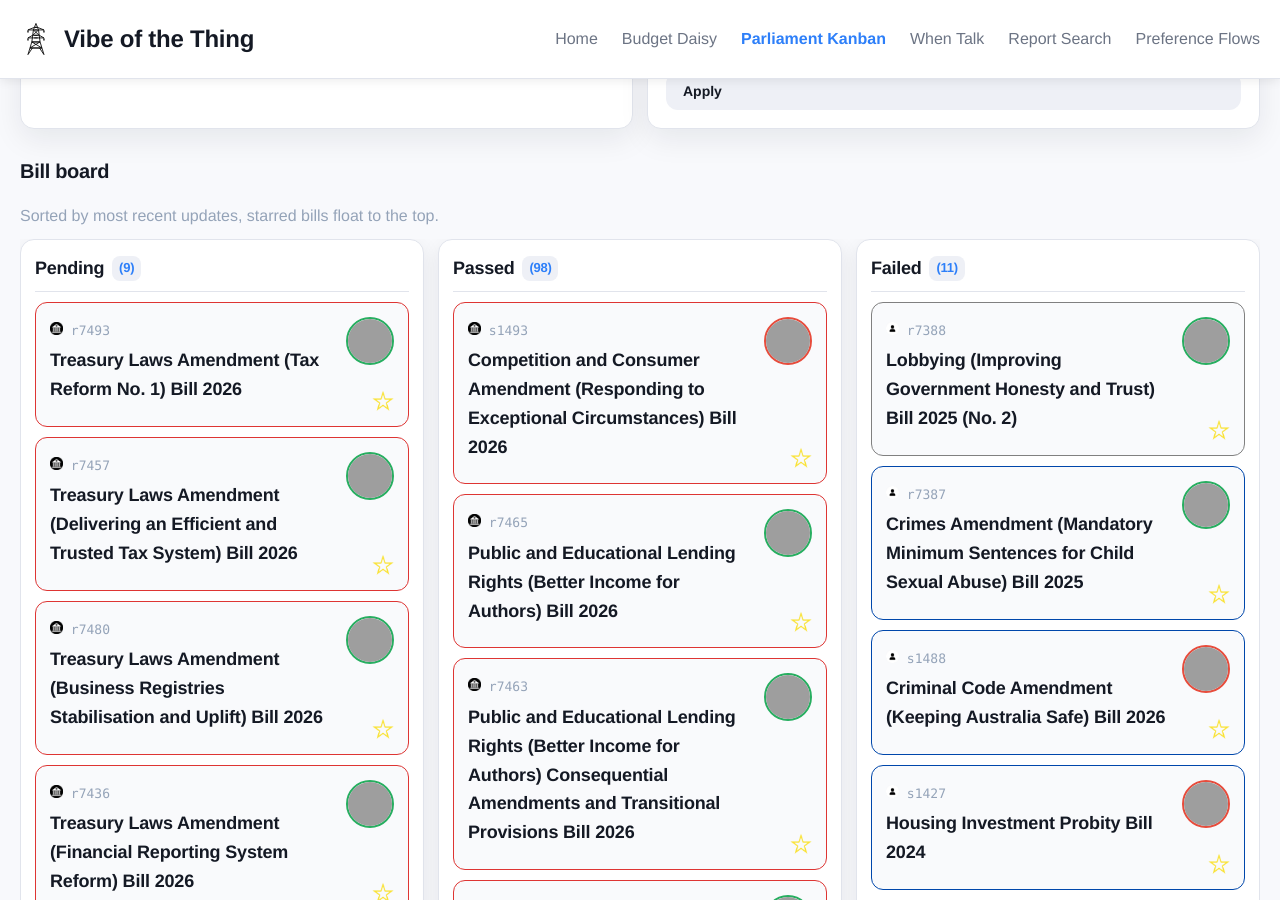
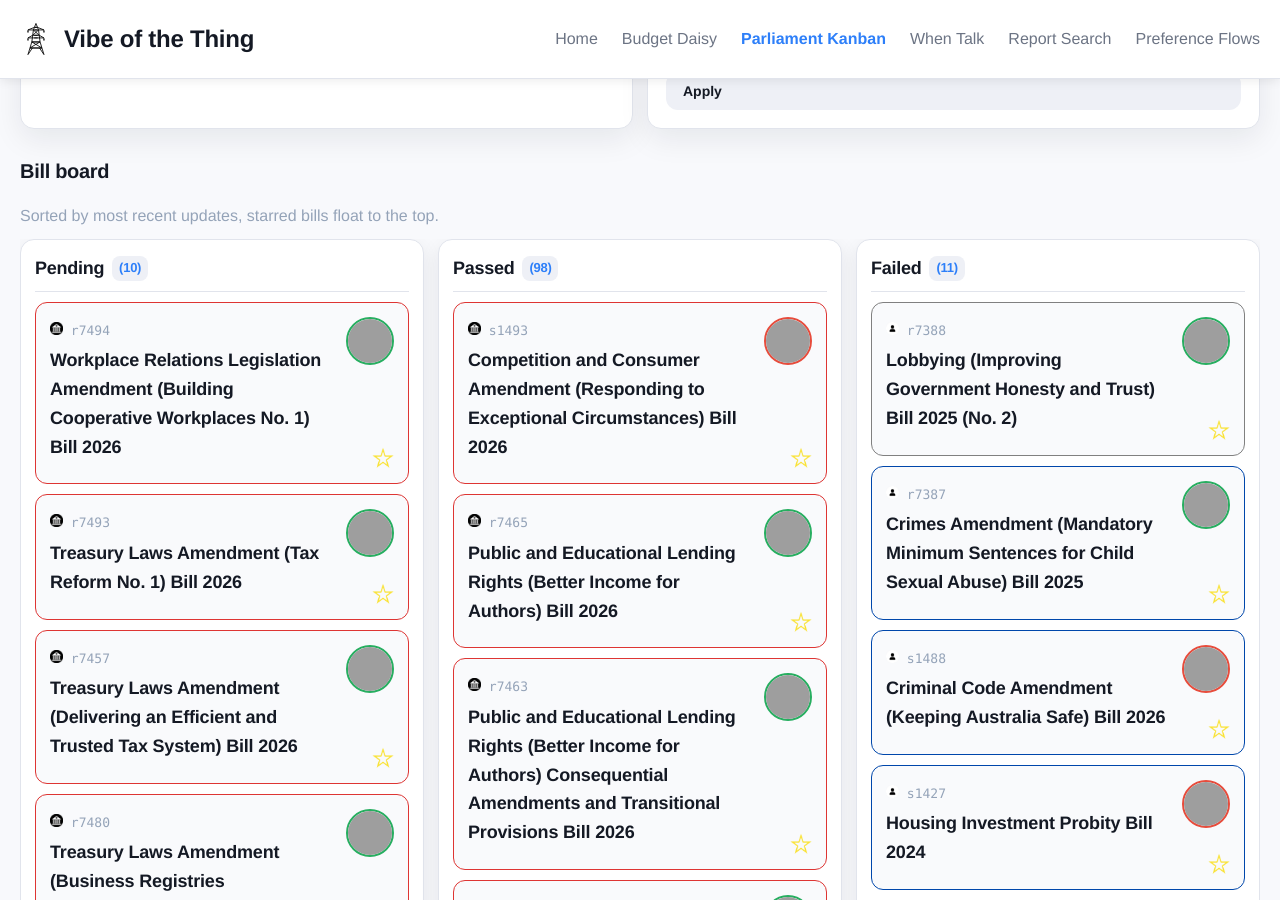
Before and after one commit to Coedice/vibe-of-the-thing, a Jekyll site: the page built from parliament-kanban/index.html, in a window 1280 px wide and 900 px high, scrolled down 595 px. Built offline with Jekyll 4.4.1, drawn with Linux system fonts in a browser that asks for light colours; grey boxes are pictures that could not be loaded.

Commit message:
Update bill data

```diff
--- a/_data/bills.yml
+++ b/_data/bills.yml
@@ -68,7 +68,7 @@ pending:
   introducer_party: Labor
   introducer_id: '10925'
   introducer_division: Fraser
-  pdf_url: https://parlinfo.aph.gov.au/parlInfo/download/legislation/bills/r7457_first-reps/toc_pdf/26037b01.pdf;fileType=application%2Fpdf
+  pdf_url: https://parlinfo.aph.gov.au/parlInfo/download/legislation/bills/r7457_third-reps/toc_pdf/26037b01.pdf;fileType=application%2Fpdf
   last_updated: 2026-06-02
   second_reading_hansard_url: https://parlinfo.aph.gov.au/parlInfo/search/display/display.w3p;query=Id%3A%22chamber%2Fhansardr%2F29149%2F0030%22
 - bill_id: r7480
@@ -98,8 +98,23 @@ pending:
   introducer_id: '10809'
   introducer_division: Rankin
   pdf_url: https://parlinfo.aph.gov.au/parlInfo/download/legislation/bills/r7493_first-reps/toc_pdf/26072b01.pdf;fileType=application%2Fpdf
-  last_updated: 2026-06-02
+  last_updated: 2026-06-03
   second_reading_hansard_url: https://parlinfo.aph.gov.au/parlInfo/search/display/display.w3p;query=Id%3A%22chamber%2Fhansardr%2F29160%2F0020%22
+- bill_id: r7494
+  title: Workplace Relations Legislation Amendment (Building Cooperative Workplaces
+    No. 1) Bill 2026
+  status: Before Reps
+  type: Government
+  portfolio: Employment and Workplace Relations
+  originating_house: House of Representatives
+  summary: null
+  introducer_name: Amanda Rishworth
+  introducer_party: Labor
+  introducer_id: '10543'
+  introducer_division: Kingston
+  pdf_url: https://parlinfo.aph.gov.au/parlInfo/download/legislation/bills/r7494_first-reps/toc_pdf/26073b01.pdf;fileType=application%2Fpdf
+  last_updated: 2026-06-03
+  second_reading_hansard_url: https://parlinfo.aph.gov.au/parlInfo/search/display/display.w3p;query=Id%3A%22chamber%2Fhansardr%2F29162%2F0009%22
 - bill_id: s1436
   title: Whistleblower Protection Authority Bill 2025
   status: Before Senate
```
